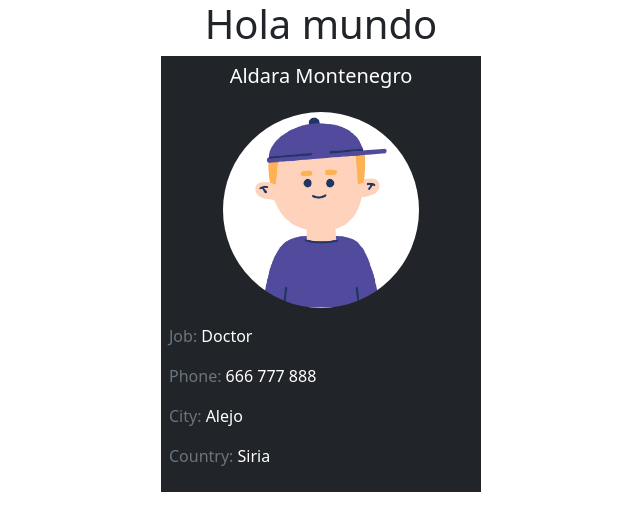
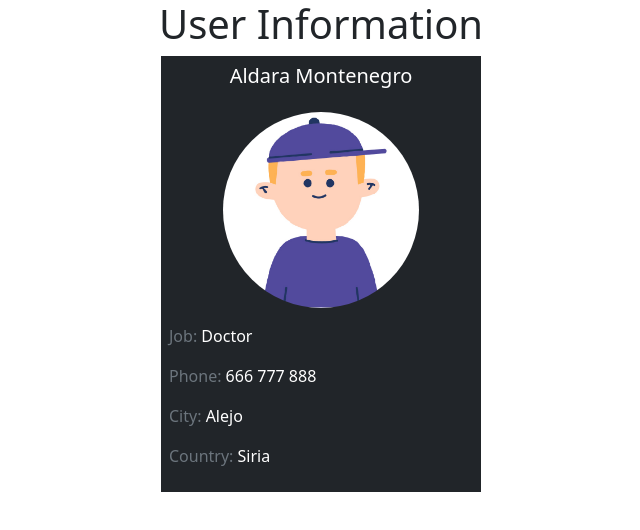
Before and after one commit to EMAXSS05/User-Bostrap-, a plain HTML site: page index.html in a window 1280 px wide. Shown: the whole page, without its empty margins (319-959 px from the left). Drawn offline with nearby package versions, Linux system fonts and the light colour scheme.

Commit message:
corregido el titulo

```diff
--- a/index.html
+++ b/index.html
@@ -7,7 +7,7 @@
     <link href="https://cdn.jsdelivr.net/npm/bootstrap@5.3.3/dist/css/bootstrap.min.css" rel="stylesheet" integrity="sha384-QWTKZyjpPEjISv5WaRU9OFeRpok6YctnYmDr5pNlyT2bRjXh0JMhjY6hW+ALEwIH" crossorigin="anonymous">
 </head>
 <body class="d-flex flex-column align-items-center vh-100">
-    <h1 class="text-center">Hola mundo</h1>
+    <h1 class="text-center">User Information</h1>
     <main class=" p-2 bg-dark text-white w-25  d-flex flex-column" >
         <h5 class="text-center">Aldara Montenegro</h5>
         <article class="d-flex align-items-center justify-content-center">
```
